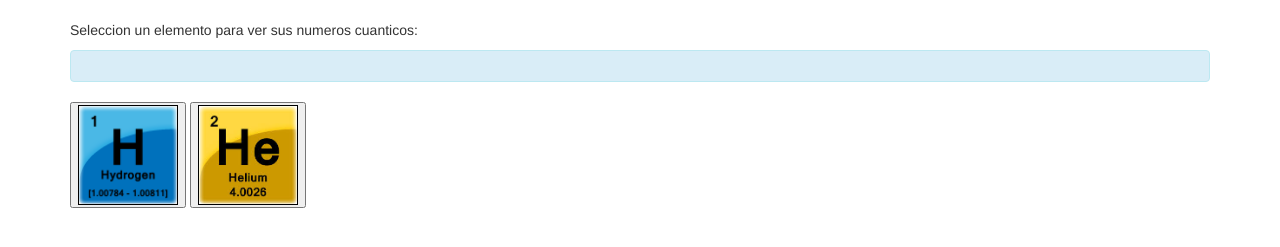
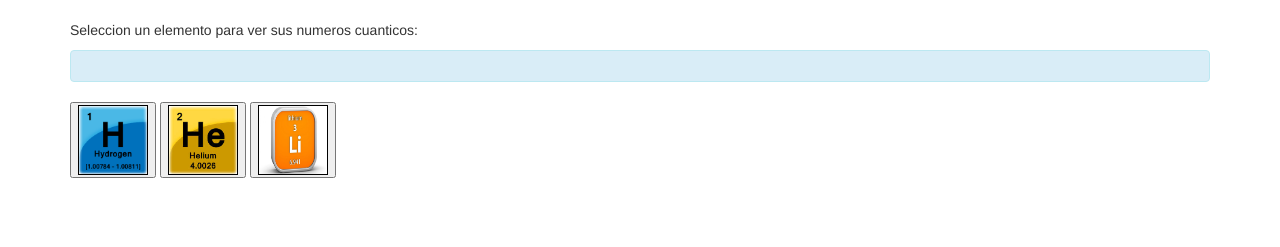
Before and after one commit to demetrox14/ncuanticos, a website: page index.html in a window 1280 px wide. Shown: the part 139-386 px from the top of the page. Drawn offline with Linux system fonts and the light colour scheme.

Commit message:
agrege litio

```diff
--- a/index.html
+++ b/index.html
@@ -27,6 +27,11 @@
 			<button onclick="getNumerosCuanticos('helio')">
 				<img src="images/helio.jpg" class="element" />
 			</button>
+
+
+			<button onclick="getNumerosCuanticos('litio')">
+				<img src="images/litio.jpg" class="element" />
+			</button>
 		</p>
 	</div>
 
--- a/scripts/main.js
+++ b/scripts/main.js
@@ -1,6 +1,7 @@
 var data = {
 	hidrogeno: 'n=1 l=0 m=0 s=+1/2',
-	helio: 'n=1 l=1 m=1 s=-1/2'
+	helio: 'n=1 l=1 m=1 s=-1/2',
+	litio: 'n=2 l=0 m=0 s=+1/2'
 };
 
 function getNumerosCuanticos(element) {
--- a/styles/main.css
+++ b/styles/main.css
@@ -1,5 +1,5 @@
 .element {
-	width: 100px;
-	height: 100px;
+	width: 70px;
+	height: 70px;
 	border: 1px solid #000;
 }
```
Also changed, not shown: images/litio.jpg (added).
